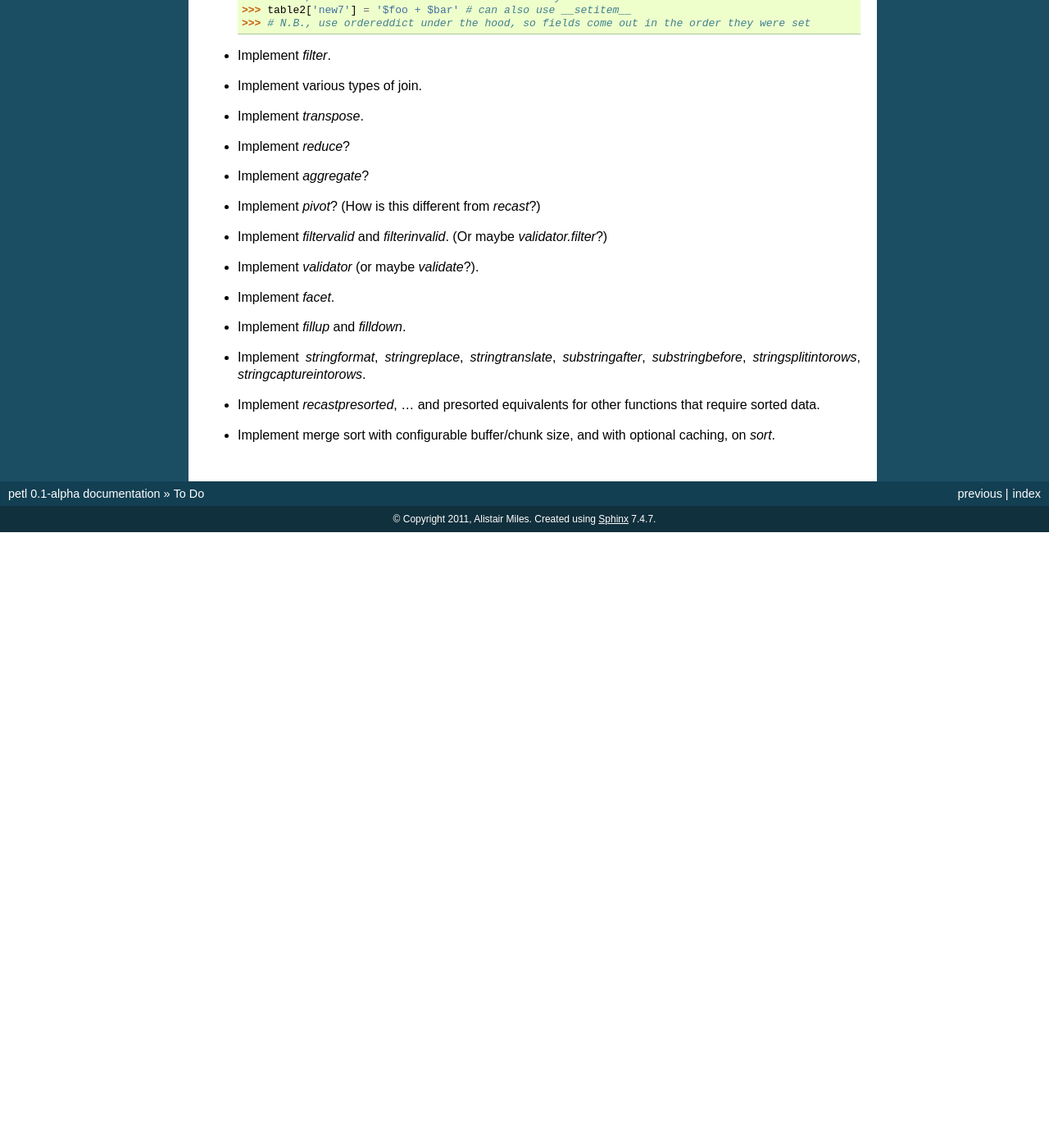
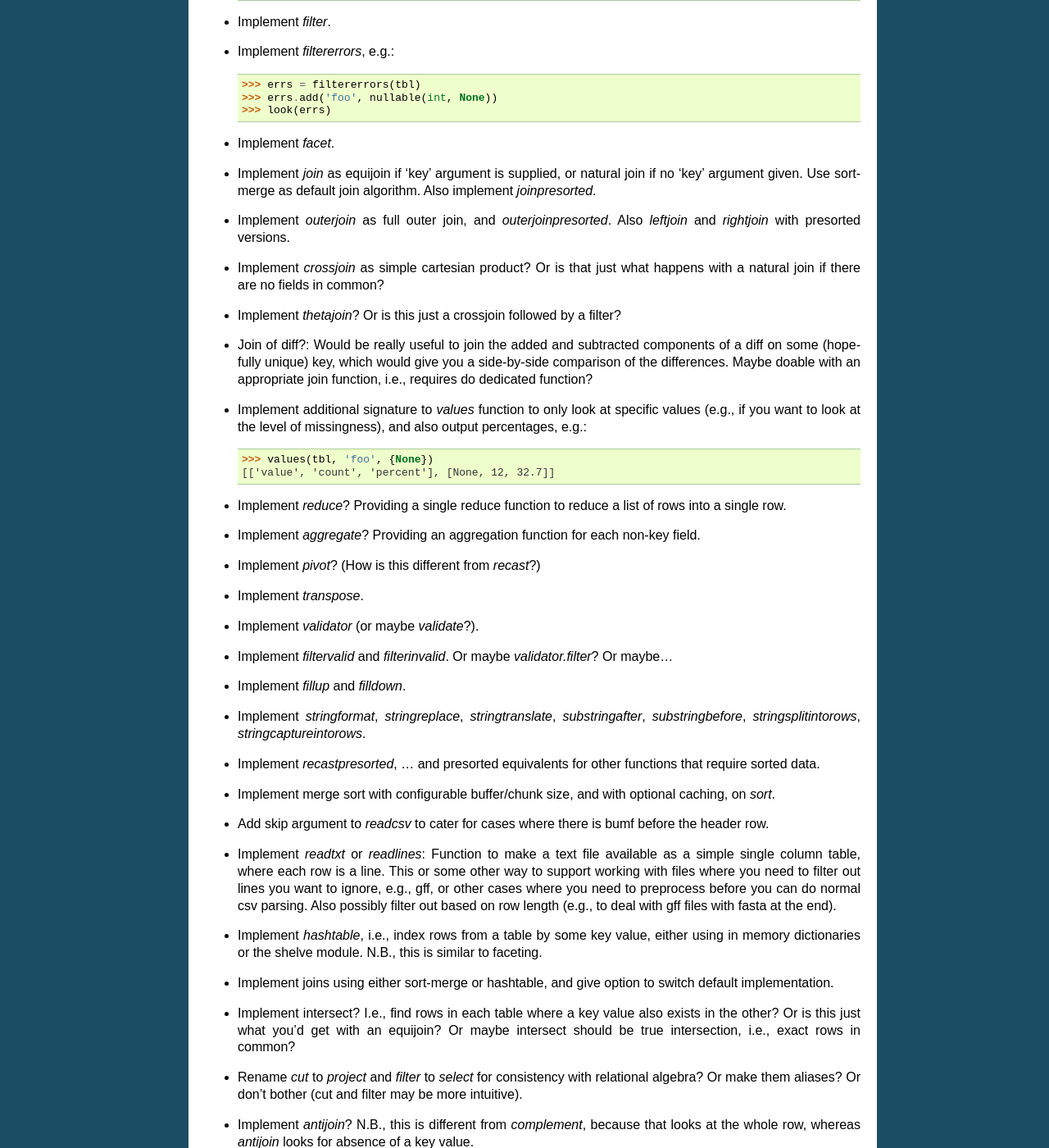
Before and after one commit to petl-developers/petl, a Sphinx documentation site: the page built from docs/todo.txt, in a window 1280 px wide and 1400 px high, scrolled down 3016 px. Shown: the whole window at 82% size. Built offline with Sphinx 7.4.7, drawn with Linux system fonts in a browser that asks for light colours; formulas are drawn with MathJax 3; before the commit the page ends 3665 px from its top, so only the background shows below that; some of the changed text lies outside the part shown.

Commit message:
added some todos

```diff
--- a/docs/todo.txt
+++ b/docs/todo.txt
@@ -164,11 +164,8 @@
   a function to generate the values (possibly from existing values in
   the table, i.e., a calculated field).
 
-- Join of diff?: Would be really useful to join the added and
-  subtracted components of a diff on some (hopefully unique) key,
-  which would give you a side-by-side comparison of the
-  differences. Maybe doable with an appropriate join function, i.e.,
-  requires do dedicated function?
+- Rename `addfield` to `extend` for consistency with relational
+  algebra.
 
 - Implement `rmap`: A transformation mapping each row in the input to
   one row in the output, based on a single transformation
@@ -197,21 +194,55 @@
 
 - Implement `filter`.
 
-- Implement various types of join.
+- Implement `filtererrors`, e.g.::
+
+    >>> errs = filtererrors(tbl)
+    >>> errs.add('foo', nullable(int, None))
+    >>> look(errs)
+
+- Implement `facet`.
+
+- Implement `join` as equijoin if 'key' argument is supplied, or
+  natural join if no 'key' argument given. Use sort-merge as default
+  join algorithm. Also implement `joinpresorted`.
+
+- Implement `outerjoin` as full outer join, and
+  `outerjoinpresorted`. Also `leftjoin` and `rightjoin` with presorted
+  versions.
+
+- Implement `crossjoin` as simple cartesian product? Or is that just
+  what happens with a natural join if there are no fields in common?
+
+- Implement `thetajoin`? Or is this just a crossjoin followed by a
+  filter?
+
+- Join of diff?: Would be really useful to join the added and
+  subtracted components of a diff on some (hopefully unique) key,
+  which would give you a side-by-side comparison of the
+  differences. Maybe doable with an appropriate join function, i.e.,
+  requires do dedicated function?
+
+- Implement additional signature to `values` function to only look at
+  specific values (e.g., if you want to look at the level of
+  missingness), and also output percentages, e.g.::
+
+    >>> values(tbl, 'foo', {None})
+    [['value', 'count', 'percent'], [None, 12, 32.7]]
+
+- Implement `reduce`? Providing a single reduce function to reduce a
+  list of rows into a single row.
+
+- Implement `aggregate`? Providing an aggregation function for each
+  non-key field.
+
+- Implement `pivot`? (How is this different from `recast`?)
 
 - Implement `transpose`.
 
-- Implement `reduce`?
-
-- Implement `aggregate`?
-
-- Implement `pivot`? (How is this different from `recast`?)
-
-- Implement `filtervalid` and `filterinvalid`. (Or maybe `validator.filter`?)
-
 - Implement `validator` (or maybe `validate`?).
 
-- Implement `facet`.
+- Implement `filtervalid` and `filterinvalid`. Or maybe
+  `validator.filter`? Or maybe...
 
 - Implement `fillup` and `filldown`.
 
@@ -224,3 +255,47 @@
 
 - Implement merge sort with configurable buffer/chunk size, and with
   optional caching, on `sort`.
+
+- Add skip argument to `readcsv` to cater for cases where there is
+  bumf before the header row.
+
+- Implement `readtxt` or `readlines`: Function to make a text file
+  available as a simple single column table, where each row is a
+  line. This or some other way to support working with files where you
+  need to filter out lines you want to ignore, e.g., gff, or other
+  cases where you need to preprocess before you can do normal csv
+  parsing. Also possibly filter out based on row length (e.g., to deal
+  with gff files with fasta at the end).
+
+- Implement `hashtable`, i.e., index rows from a table by some key
+  value, either using in memory dictionaries or the shelve
+  module. N.B., this is similar to faceting.
+
+- Implement joins using either sort-merge or hashtable, and give
+  option to switch default implementation.
+
+- Implement intersect? I.e., find rows in each table where a key value
+  also exists in the other? Or is this just what you'd get with an
+  equijoin? Or maybe intersect should be true intersection, i.e.,
+  exact rows in common?
+
+- Rename `cut` to `project` and `filter` to `select` for consistency
+  with relational algebra? Or make them aliases? Or don't bother (cut
+  and filter may be more intuitive).
+
+- Implement `antijoin`? N.B., this is different from `complement`,
+  because that looks at the whole row, whereas `antijoin` looks for
+  absence of a key value.
+
+- Change default reduce function in `recast` to return a list of all
+  values, rather than just the first value arbitrarily.
+
+- Change default `mergeduplicates` behaviour under conflicts,
+  collecting conflicting values and output as a list? Or as an option?
+
+(N.B., mergeduplicates is a special case of reduce/aggregate, ...)
+
+- Some sort of mapreduce map function, i.e., yield a sequence of key,
+  value pairs based on some table input?
+
+- Add `stringjoin` as an aggregation function.
```
